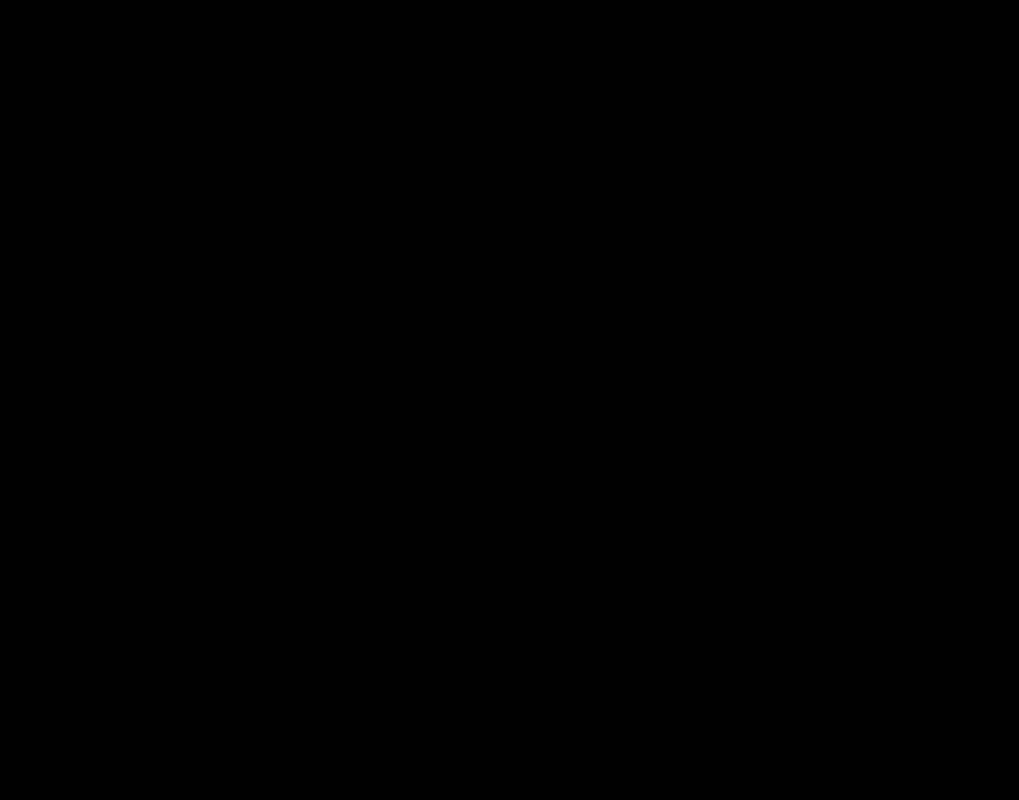
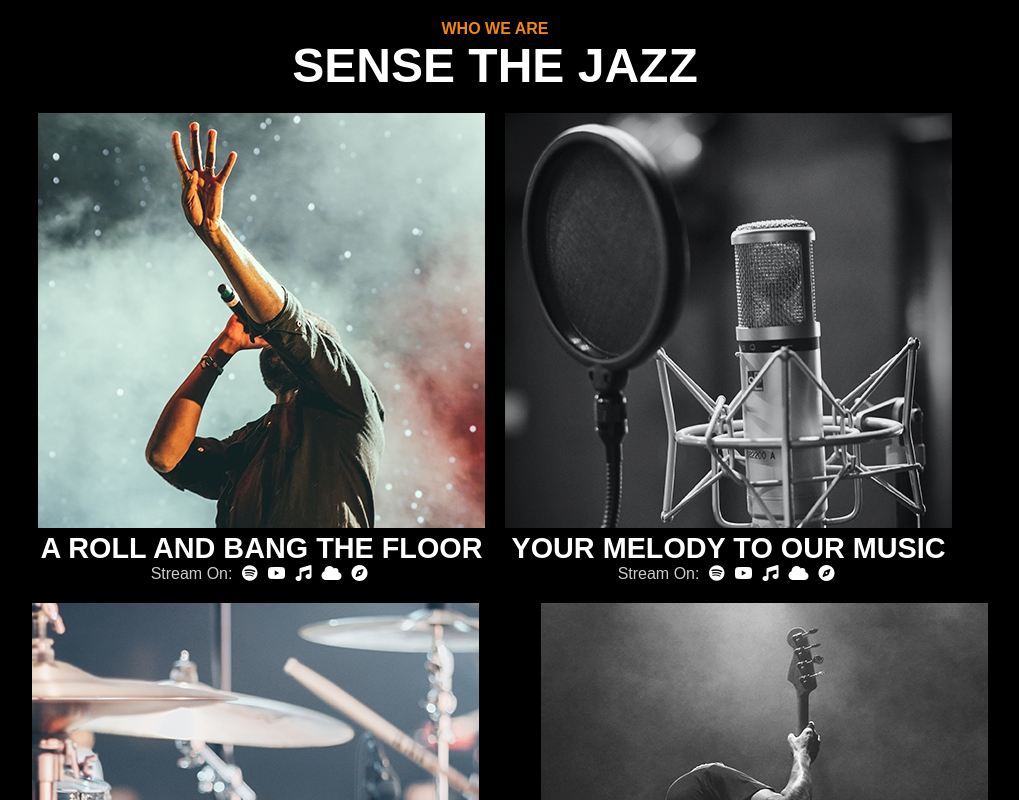
Before and after one commit to RiccardoGarbo/proj-html-vuejs, a Vue app: page / in a window 1280 px wide. Shown: the top 800 px of the page, without its empty margins (145-1164 px from the left). Built offline with nearby package versions, Linux system fonts and the light colour scheme.

Commit message:
Added Section Gallery content

```diff
--- /dev/null
+++ b/src/components/GalleryCard.vue
@@ -0,0 +1,59 @@
+<script>
+export default {
+    name: "GalleryCard",
+    props: {
+        gal: Object,
+        span: String,
+    },
+    computed: {
+        image() {
+            const url = new URL(`../assets/img/${this.gal.img}`, import.meta.url);
+            console.log(url.href);
+            return url.href;
+        },
+
+        upperText() {
+            return this.gal.text.toUpperCase();
+        }
+    }
+};
+</script>
+
+<template>
+    <div class="gallery-card">
+        <div class="text">
+            <img :src="image" :alt="gal.text">
+            <h4>{{ upperText }}</h4>
+        </div>
+        <div class="icons">
+            <span>{{ span }}</span>
+            <i class="fa-brands fa-spotify" style="color: #ffffff;"></i>
+            <i class="fa-brands fa-youtube" style="color: #ffffff;"></i>
+            <i class="fa-solid fa-music" style="color: #ffffff;"></i>
+            <i class="fa-solid fa-cloud" style="color: #ffffff;"></i>
+            <i class="fa-solid fa-compass" style="color: #ffffff;"></i>
+        </div>
+    </div>
+</template>
+
+<style lang="scss" scoped >
+h4 {
+    font-size: 1.8rem;
+}
+
+span {
+    color: #CCCCCC;
+}
+
+.icons {
+    text-align: center;
+
+    i {
+        margin: 0 5px;
+    }
+}
+
+.text {
+    text-align: center;
+}
+</style>
--- a/src/components/SectionGallery.vue
+++ b/src/components/SectionGallery.vue
@@ -1,13 +1,65 @@
 <script>
+import { gallery } from '../../src/assets/data/data.js'
+import GalleryCard from './GalleryCard.vue'
 export default {
     name: "SectionGallery",
+    data: () => ({
+        gallery,
+    }),
+    components: {
+        GalleryCard,
+    },
 };
 </script>
 
 <template>
-    <!-- Template Here -->
+    <section id="gallery">
+        <div class="gallery-base">
+            <div class="title">
+                <h4>WHO WE ARE</h4>
+                <h2>SENSE THE JAZZ</h2>
+            </div>
+            <div class="row">
+                <div class="col">
+                    <GalleryCard v-for="gal in gallery" :key="gal.id" :gal="gal" span="Stream On: " />
+                </div>
+            </div>
+        </div>
+    </section>
 </template>
 
 <style lang="scss" scoped >
-/* Style here */
+@use '../assets/scss/vars' as *;
+
+#gallery {
+    color: white;
+}
+
+.title {
+    text-align: center;
+
+    h4 {
+        color: $orange-cs;
+    }
+
+    h2 {
+        font-size: 3rem;
+        margin-bottom: 20px;
+    }
+}
+
+.gallery-base {
+    max-width: 1500px;
+    margin: 0 auto;
+    padding: 20px 0;
+}
+
+.col {
+    display: flex;
+    flex-basis: calc(100% / 3);
+    flex-wrap: wrap;
+    align-items: center;
+    justify-content: center;
+    gap: 20px;
+}
 </style>
```
